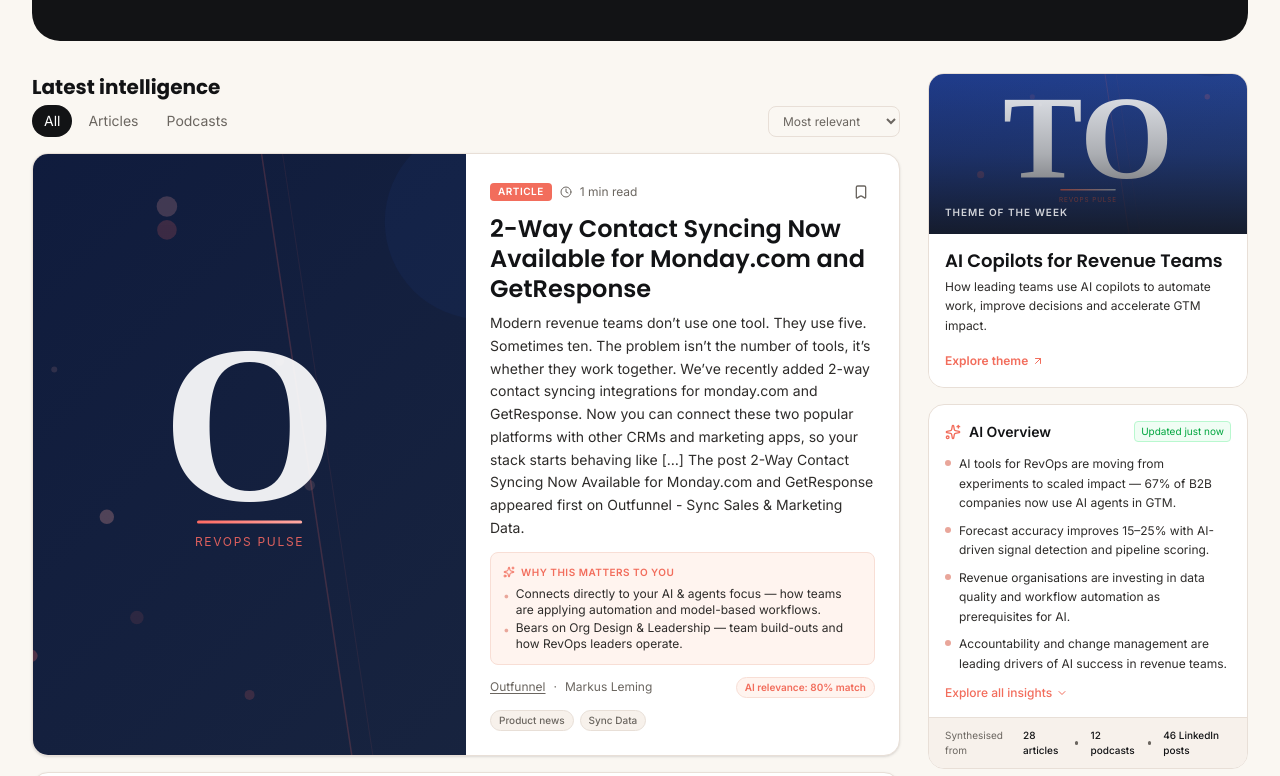
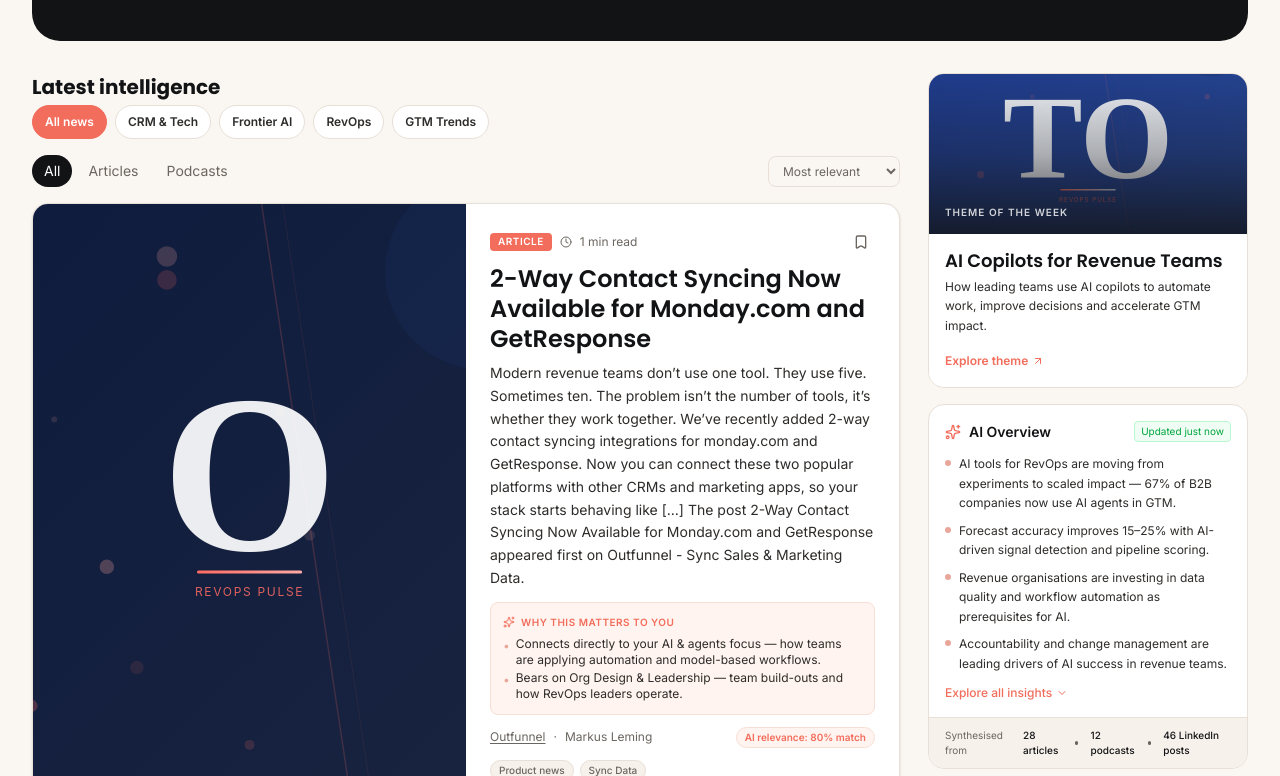
Before and after one commit to lizellevg2601-alt/revops-pulse, a Next.js app: page / in a window 1280 px wide. Shown: the part 284-1060 px from the top of the page. Built offline with nearby package versions, Linux system fonts and the light colour scheme.

Commit message:
feat: expose CRM, AI, RevOps and GTM category navigation

```diff
--- a/src/app/page.tsx
+++ b/src/app/page.tsx
@@ -29,6 +29,7 @@
 export default function Dashboard() {
   const [feed, setFeed] = useState<FeedItem[]>([]);
   const [savedIds,setSavedIds] = useState<string[]>([]);
+  const [category,setCategory] = useState("all");
   useEffect(()=>{try{const value=JSON.parse(localStorage.getItem("revops-pulse-saved-v1")||"[]");setSavedIds(Array.isArray(value)?value:[])}catch{setSavedIds([])}},[]);
   const [trends, setTrends] = useState<TrendingTheme[]>([]);
   const [loading, setLoading] = useState(true);
@@ -57,7 +58,7 @@
     loadFeed();
   }, []);
 
-  const filtered = filterAndSort(feed,filters).map(i=>({...i,saved:savedIds.includes(i.id)}));
+  const filtered = filterAndSort(feed.filter(i=>category==="all" || i.category===category),filters).map(i=>({...i,saved:savedIds.includes(i.id)}));
   const featured = filters.contentType==="podcast" ? undefined : filtered.find(i=>i.type==="article");
   const rest = filtered.filter(i=>i.id!==featured?.id);
 
@@ -89,6 +90,7 @@
 
                 </div>
 
+                <div className="flex flex-wrap gap-2" aria-label="Industry categories">{[["all","All news"],["crm","CRM & Tech"],["ai","Frontier AI"],["revops","RevOps"],["gtm","GTM Trends"]].map(([value,label])=><button key={value} type="button" aria-pressed={category===value} onClick={()=>setCategory(value)} className={`rounded-full border px-3 py-2 text-xs font-semibold transition-colors ${category===value?"border-[var(--coral-500)] bg-[var(--coral-500)] text-white":"border-[var(--border)] bg-white text-[var(--slate-700)] hover:bg-[var(--coral-50)]"}`}>{label}</button>)}</div>
                 <FeedFilters filters={filters} onChange={setFilters} />
 
                 {loading && (
@@ -109,7 +111,7 @@
                   </div>
                 )}
 
-                {!loading && !error && filtered.length===0 && feed.length>0 && <p className="rounded-xl bg-white p-8 text-center text-sm text-[var(--slate-500)]">No stories match this filter. Try another content type.</p>}
+                {!loading && !error && filtered.length===0 && feed.length>0 && <p className="rounded-xl bg-white p-8 text-center text-sm text-[var(--slate-500)]">No stories match these filters yet. Try All news or another category.</p>}
                 {!loading && featured && (
                   <FeaturedArticleCard item={featured} onSave={handleSave} />
                 )}
```
